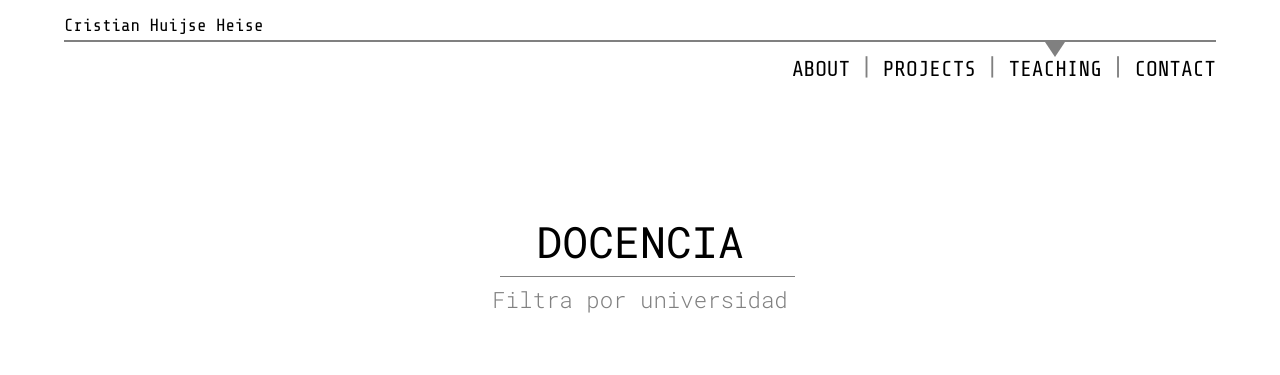
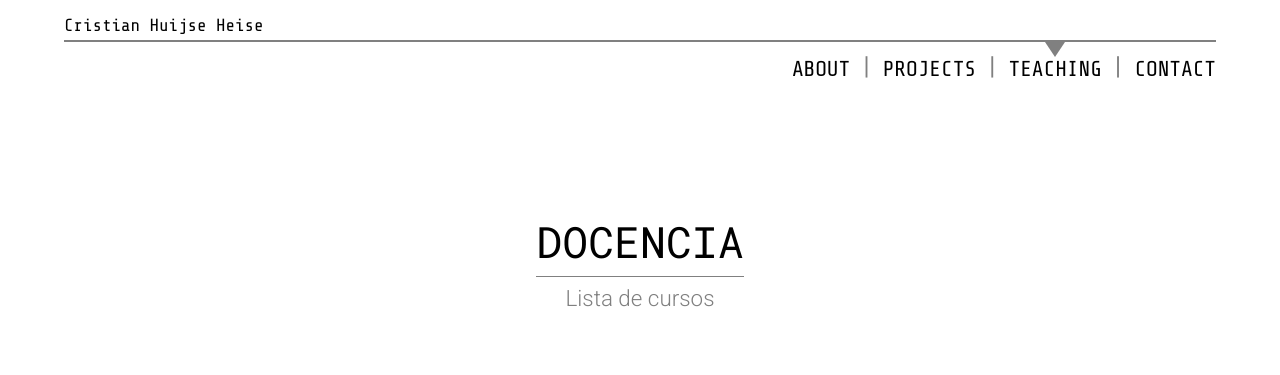
Before and after one commit to chuijse/next-web, a Next.js app: page /teaching in a window 1280 px wide. Shown: the top 375 px of the page. Built offline with nearby package versions, Linux system fonts and the light colour scheme; a web font is replaced by a local one.

Commit message:
cardHeader commponent description text

```diff
--- a/components/CardsHeader.js
+++ b/components/CardsHeader.js
@@ -1,6 +1,6 @@
 import { motion } from "framer-motion";
 
-export default function CardsHeader({ title, subTitle }) {
+export default function CardsHeader({ title, description }) {
   return (
     <section className="cards-header">
       <motion.h1
@@ -17,12 +17,12 @@ export default function CardsHeader({ title, subTitle }) {
         transition={{ duration: 0.5 }}
       />
       <motion.div
-        className="sub-header"
+        className="description"
         initial={{ clipPath: "inset(100% 0% 0% 0%)", y: "-100%" }}
         animate={{ clipPath: "inset(0% 0% 0% 0%)", y: "0" }}
         transition={{ duration: 0.5 }}
       >
-        <h2>{subTitle}</h2>
+        <p className="description-text">{description}</p>
       </motion.div>
     </section>
   );
--- a/pages/projects.js
+++ b/pages/projects.js
@@ -4,8 +4,8 @@ import CardsHeader from "../components/CardsHeader";
 export default function Projects() {
   return (
     <section className="section">
-      <Seo pageTitle="Projects" />
-      <CardsHeader title="Proyectos" subTitle="Filtra por tipo de contenido" />
+      <Seo pageTitle="Proyectos" />
+      <CardsHeader title="Proyectos" description="Lista de proyectos" />
     </section>
   );
 }
--- a/pages/teaching.js
+++ b/pages/teaching.js
@@ -12,7 +12,7 @@ export default function Teaching() {
       opacity: 1,
       transition: {
         delayChildren: 0.5,
-        staggerChildren: 0.25,
+        //staggerChildren: 0.25,
       },
     },
   };
@@ -25,8 +25,8 @@ export default function Teaching() {
       transition={{ duration: 1.5 }}
       className="main-teaching"
     >
-      <Seo pageTitle="Teaching" />
-      <CardsHeader title="docencia" subTitle="Filtra por universidad" />
+      <Seo pageTitle="Docencia" />
+      <CardsHeader title="docencia" description="Lista de cursos" />
       <motion.section
         className="teachingGrid"
         variants={container}
--- a/styles/components/_cards-headers.scss
+++ b/styles/components/_cards-headers.scss
@@ -6,25 +6,30 @@
   display: flex;
   flex-direction: column;
   align-items: center;
-  width: max-content;
+  align-content: center;
+  //max-width: 360px;
   margin-top: 100px;
 
   .line {
     width: 100%;
     margin-top: 8px;
+    margin-left: 0%;
     height: 1px;
     background: $gray-color;
   }
-  .sub-header {
+  .description {
     display: flex;
     flex-direction: column;
     align-items: center;
 
-    h2 {
-      font-family: "Roboto Mono", sans-serif;
+    .description-text {
+      margin-top: 8px;
+      font-size: 1.4rem;
+      font-family: "Roboto", sans-serif;
       text-transform: none;
       color: $gray-color;
       font-weight: 300;
+      text-align: center;
     }
   }
 }
```
